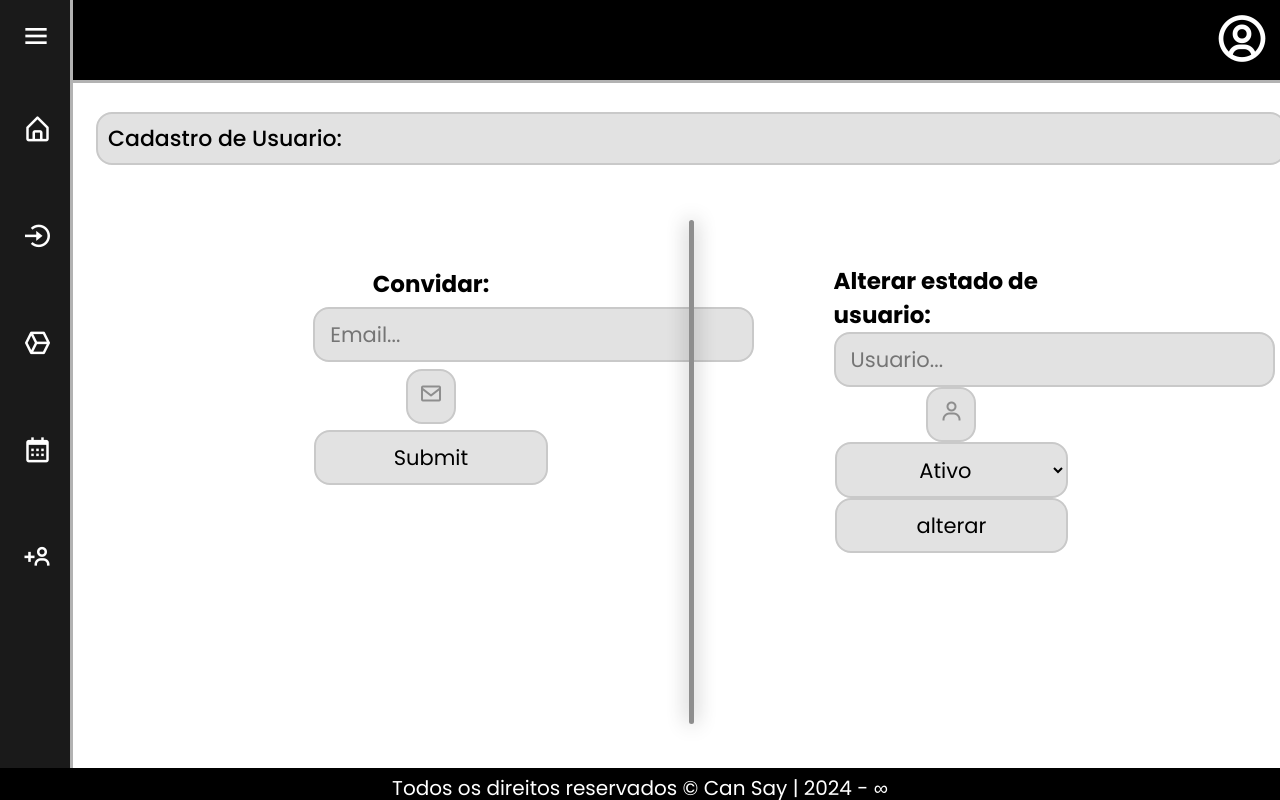
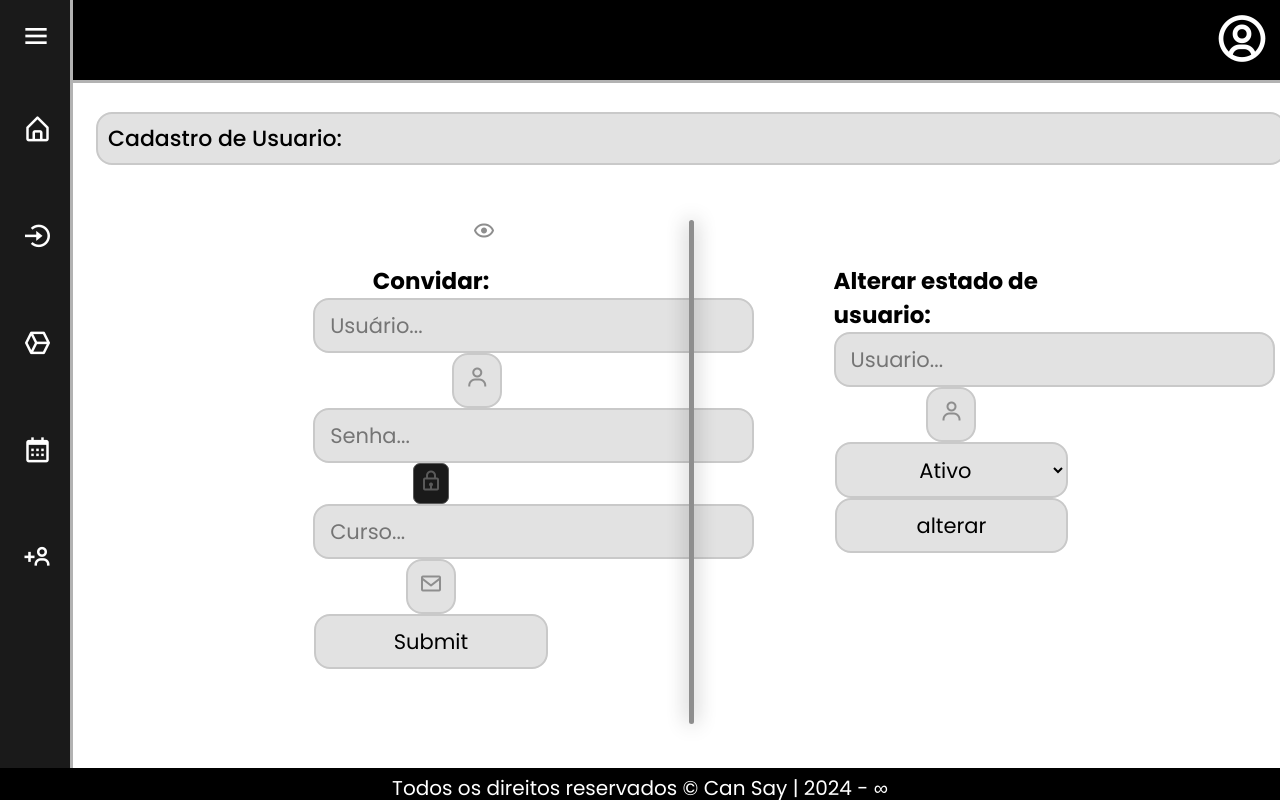
Before and after one commit to RenazCallegari/projeto_integrador, a PHP site: page /cadastro-de-usuario.php in a window 1280 px wide. Run offline with PHP 8.4, Linux system fonts and the light colour scheme; tables that the repository leaves empty or names only in its code hold one stand-in row (values such as "Sample post").

Commit message:
Novas atualizações e funções + alguns toques adicionais

```diff
--- a/banco/connect.php
+++ b/banco/connect.php
@@ -64,6 +64,32 @@ function estoqueCritico($conn){
         }
     }
     return $produtosBD;
+}
+
+function alterarUser($conn){
+    $sql = "SELECT id_usuario, usuario FROM usuario";
+    $resul = $conn->query($sql);
+
+    $usuariosBD = array();
+    if ($resul->num_rows > 0) {
+        while ($row = $resul->fetch_assoc()) {
+            $usuariosBD[] = $row;
+        }
+    }
+    return $usuariosBD;
+}
+
+function todosCursos($conn){
+    $sql = "SELECT DISTINCT curso FROM usuario";
+    $resul = $conn->query($sql);
+
+    $cursosBD = array();
+    if ($resul->num_rows > 0) {
+        while ($row = $resul->fetch_assoc()) {
+            $cursosBD[] = $row;
+        }
+    }
+    return $cursosBD;
 }
 
 function countUsos($tipo, $conn){
--- a/cadastro-de-usuario.php
+++ b/cadastro-de-usuario.php
@@ -8,19 +8,29 @@ if (isset($_SESSION["id_usuario"]) AND $_SESSION["id_usuario"] =! 1){
     exit();
 }
 
-if($_SERVER["REQUEST_METHOD"] == "GET"){
-    $enviarEmail = isset($_GET["email"]) ? $_GET["email"] : "";
-    if($enviarEmail != '' AND filter_var($enviarEmail, FILTER_VALIDATE_EMAIL) == TRUE){
-        $teste = mail($enviarEmail,"Convite de cadastro no sistema","Olá testador");
-        if($teste){
-        echo "email enviado com sucesso";
+if($_SERVER["REQUEST_METHOD"] == "POST"){
+    $usuario = isset($_POST["usuario"]) ? $_POST["usuario"] : "";
+    $usuario = ucfirst($usuario);
+    $senha = isset($_POST["senha"]) ? $_POST["senha"] : "";
+    $curso = isset($_POST["curso"]) ? $_POST["curso"] : "";
+    if($usuario !="" and $senha !="" and $curso !=""){
+        if($usuario != "Admin" AND $usuario != "admin" AND $usuario != "ADMIN"){
+            $sql = "INSERT INTO usuario (usuario, password, curso, estado) VALUES ('$usuario','$senha','$curso','Ativo')";
+            $resul = $conn->query($sql);
+            if($resul){
+                echo "Novo usuário inserido com sucesso!";
+            }
+        } else {
+            echo "Infelizmente o nome Admin está armazenada no sistema, por favor utilize outro.";
         }
+    } else {
+        echo "Erro ao inserir dados, credenciais possivelmente vazias";
     }
 }
 
-if($_SERVER["REQUEST_METHOD"] == "POST"){
-    $alterarUsuario = isset($_POST["usuario"]) ? $_POST["usuario"] : "";
-    $alterarEstado = isset($_POST["estado-usuario"]) ? $_POST["estado-usuario"] : "";
+if($_SERVER["REQUEST_METHOD"] == "GET"){
+    $alterarUsuario = isset($_GET["usuario"]) ? $_GET["usuario"] : "";
+    $alterarEstado = isset($_GET["estado-usuario"]) ? $_GET["estado-usuario"] : "";
 
     $senha = substr(str_shuffle("0123456789abcdefghijklmnopqrstuvwxyzABCDEFGHIJKLMNOPQRSTUVWXYZ-/*."), 0, 10);
 
@@ -35,20 +45,8 @@ if($_SERVER["REQUEST_METHOD"] == "POST"){
     }
 }
 
-function alterarUser($conn){
-    $sql = "SELECT id_usuario, usuario FROM usuario";
-    $resul = $conn->query($sql);
-
-    $usuariosBD = array();
-    if ($resul->num_rows > 0) {
-        while ($row = $resul->fetch_assoc()) {
-            $usuariosBD[] = $row;
-        }
-    }
-    return $usuariosBD;
-}
-
 $alterarUser = alterarUser($conn);
+$todosCursos = todosCursos($conn);
 ?>
 
 <!DOCTYPE html>
@@ -146,16 +144,32 @@ $alterarUser = alterarUser($conn);
         </div>
 
         <div class="container-forms-cadastro-usuario">
-            <form action="cadastro-de-usuario.php" method="get">
+            <form action="cadastro-de-usuario.php" method="post">
             <h2 class="login-text-2">Convidar:</h2>
-               <input type="email" name="email" id="email" placeholder="Email..." class="inputUser" pattern="[a-z0-9._%+-]+@[a-z0-9.-]+\.[a-z]{2,4}$">
+               <input type="text" name="usuario" id="usuario" placeholder="Usuário..." class="inputUser" required>
+               <div class="box-user-ico-2">
+                    <i class='bx bx-user' id="user-icon"></i>
+                </div>
+               <label for="senha"> <i class='bx bx-show'id="MostrarSenha" onclick="MostrarSenha()"></i></label>
+               <input type="password" name="senha" id="senha" placeholder="Senha..." class="inputUser" required>
+               <div class="box-lock-ico">
+                    <i class='bx bx-lock'></i>
+                </div>
+               <input list="cursos" name="curso" id="curso" placeholder="Curso..." class="inputUser" required>
+               <datalist id="cursos">
+                    <?php
+                    foreach($todosCursos as $curso){
+                        echo "<option value='".$curso['curso']."'></option>";
+                    }
+                    ?>
+               </datalist>
                     <div class="box-user-ico-2">
                         <i class='bx bx-envelope'></i>
                     </div>
                 <input type="submit" id="email-convidado">
             </form>
             <div class="container-divisao"></div>
-            <form action="cadastro-de-usuario.php" method="post">
+            <form action="cadastro-de-usuario.php" method="get">
             <h2 class="login-text-2">Alterar estado de usuario:</h2>
                <input list="usuarios" name="usuario" id="usuario" placeholder="Usuario..." class="inputUser" required>
                <datalist id="usuarios">
--- a/css/style.css
+++ b/css/style.css
@@ -493,7 +493,7 @@ body {
     align-items: center;
     justify-content: flex-end;
     box-shadow: 0 3px 0 rgb(178, 178, 178);
-    z-index: 3;
+    z-index: 2;
 }
 
 .bx-user-circle {
--- a/index.php
+++ b/index.php
@@ -30,7 +30,7 @@ if($_SERVER["REQUEST_METHOD"] == "POST"){
             exit();
         //Caso a senha esteja errada ou vazia emite um alerta.
         } else {
-            $msg = "<div class='alert alert-danger' role='alert'>Usuário ou senha incorretos.</div>";
+            $msg = "<div class='erro-box' role='alert'>Usuário ou senha incorretos.</div>";
         }
     }
 }
```
Also changed, not shown: banco/estoque_2024.csv (+0 -7 lines), editar-produto.php (+19 -2 lines), home.php (+9 -9 lines).
